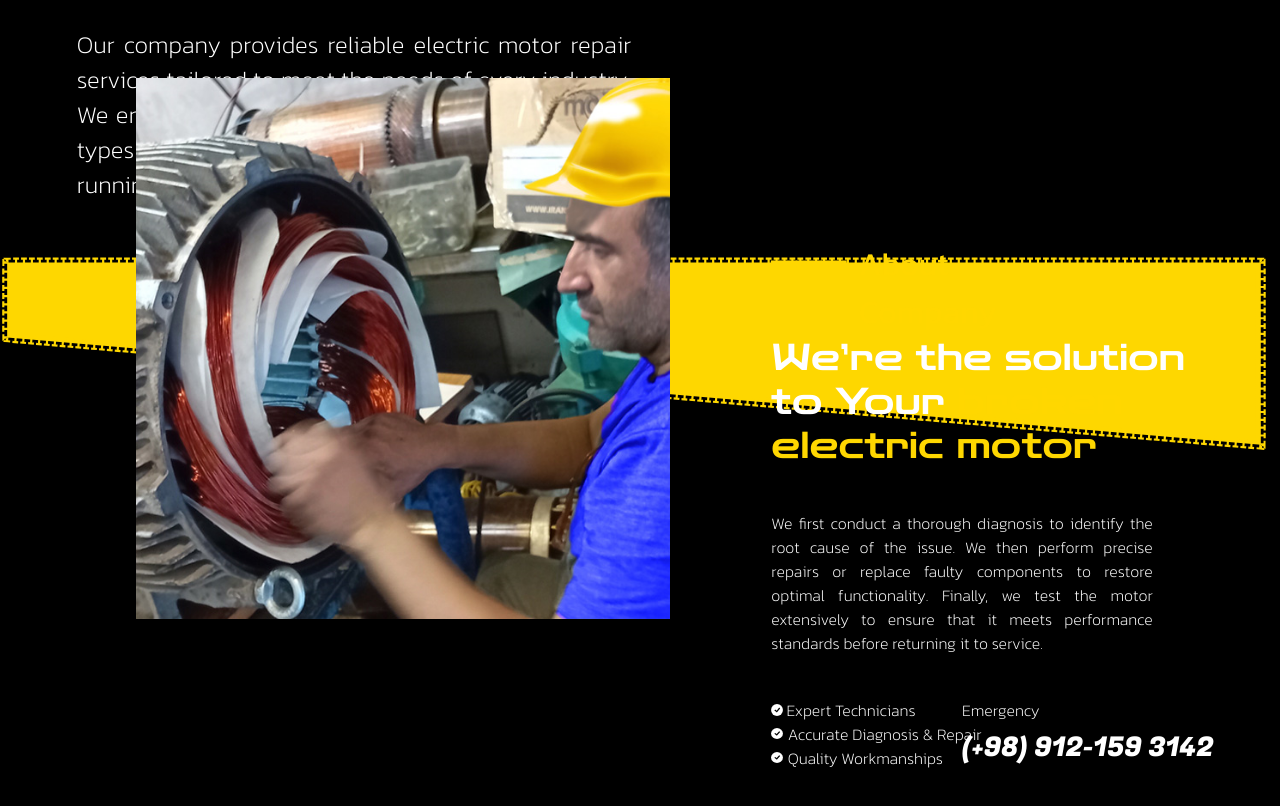
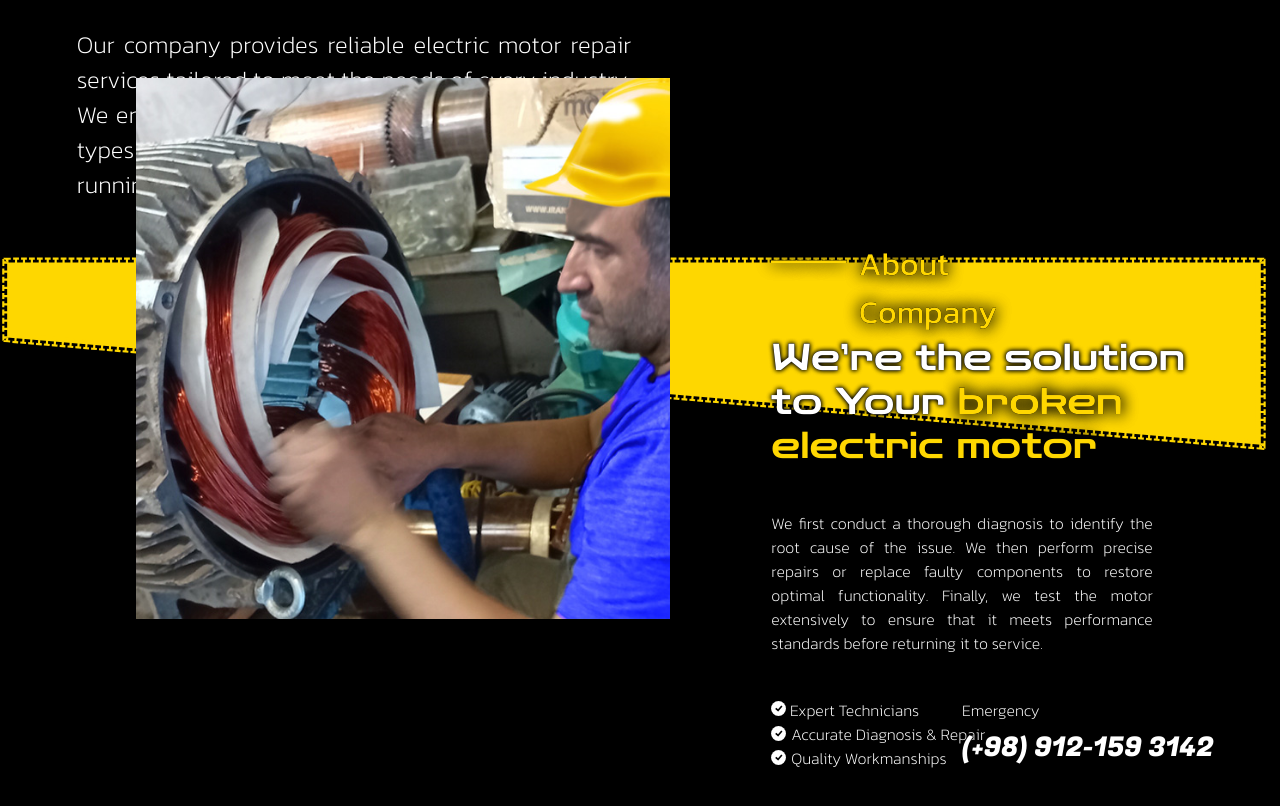
Before and after one commit to m-zandi/secondDT, a plain HTML site: page en/index.html in a window 1280 px wide. Shown: the part 978-1784 px from the top of the page. Drawn offline with Linux system fonts and the light colour scheme.

Commit message:
set the text-shadow for about section and daudtech title

```diff
--- a/en/en css/header.css
+++ b/en/en css/header.css
@@ -257,4 +257,9 @@ z-index: 20;
     transform: translate(-51%,-13%);
     font-size: 200%;
     z-index: 5;
+    text-shadow:
+    0px 0px 15px rgb(255, 215, 0), /* Top-left outline */
+    0px 0px 15px rgb(255, 215, 0),  /* Top-right outline */
+    0px 0px 0px rgb(255, 215, 0),  /* Bottom-left outline */
+    0px 0px 0px rgb(255, 215, 0);   /* Bottom-right outline */
 }
--- a/en/en css/main.css
+++ b/en/en css/main.css
@@ -123,6 +123,11 @@
     display:flex;
     grid-column: 13/span 4;
     grid-row: 2;
+    text-shadow:
+    0px 0px 15px black, /* Top-left outline */
+    0px 0px 15px black,  /* Top-right outline */
+    0px 0px 0px black,  /* Bottom-left outline */
+    0px 0px 0px black;   /* Bottom-right outline */
 }
 
  .aboutCompany span:nth-child(1){
@@ -130,6 +135,7 @@
     color: rgb(255, 215, 0);
     transform: translateY(-30px);
     font-size: 50px;
+
 }
 .aboutCompany span:nth-child(2){
 
@@ -138,6 +144,9 @@
     color: rgb(255, 215, 0);
     font-size: 200%;
     z-index: 1;
+    text-shadow:
+
+
 }
 
 .aboutSlogan{
@@ -148,11 +157,21 @@
     font-family:sloganFont ;
     font-size: 230%;;
     /* text-align: justify; */
+    text-shadow:
+    0px 0px 5px black, /* Top-left outline */
+    0px 0px 5px black,  /* Top-right outline */
+    0px 0px 0px black,  /* Bottom-left outline */
+    0px 0px 0px black;   /* Bottom-right outline */
 
 }
 
 .aboutTitleColor {
     color: rgb(255, 215, 0);
+    text-shadow:
+    0px 0px 15px black, /* Top-left outline */
+    0px 0px 15px black,  /* Top-right outline */
+    0px 0px 0px black,  /* Bottom-left outline */
+    0px 0px 0px black;   /* Bottom-right outline */
 
 }
 
@@ -164,6 +183,11 @@
     font-family: 'normal_font', sans-serif;
     color:white;
     display: flex;
+    text-shadow:
+    0px 0px 2px black, /* Top-left outline */
+    0px 0px 2px black,  /* Top-right outline */
+    0px 0px 0px black,  /* Bottom-left outline */
+    0px 0px 0px black;   /* Bottom-right outline */
 
 }
 .aboutDetails p{
@@ -181,11 +205,15 @@
     gap:9%;
     font-family: 'normal_font', sans-serif;
     color:white;
-
+    text-shadow:
+    0px 0px 2px black, /* Top-left outline */
+    0px 0px 2px black,  /* Top-right outline */
+    0px 0px 0px black,  /* Bottom-left outline */
+    0px 0px 0px black;   /* Bottom-right outline */
 
 }
 .aboutIcon{
-    width: 3%;
+    width: 15px;
 }
 .aboutExperties{
 
@@ -217,6 +245,11 @@
     color:white;
     font-family: 'normal_font', sans-serif;
     gap:9%;
+    text-shadow:
+    0px 0px 2px black, /* Top-left outline */
+    0px 0px 2px black,  /* Top-right outline */
+    0px 0px 0px black,  /* Bottom-left outline */
+    0px 0px 0px black;   /* Bottom-right outline */
 }
 
 
--- a/en/index.html
+++ b/en/index.html
@@ -25,7 +25,7 @@
             <div class="socialMedia">
                 <ul>
                     <li>
-                        <a href=""><img src="../icon/pinterest.svg" alt="pinterest DavudTech"></a>
+                        <a href="https://www.pinterest.com/davudtech/"><img src="../icon/pinterest.svg" alt="pinterest DavudTech"></a>
                     </li>
                     <li>
                         <a href="https://www.instagram.com/davudtech?igsh=MXhlaXN2aGpocDFicw=="><img src="../icon/Instagram.svg" alt="instagram DavudTech"></a>
```
